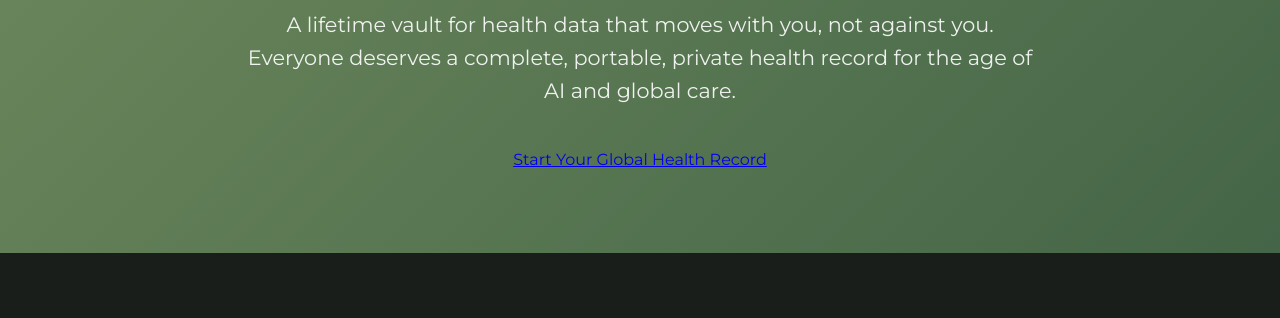
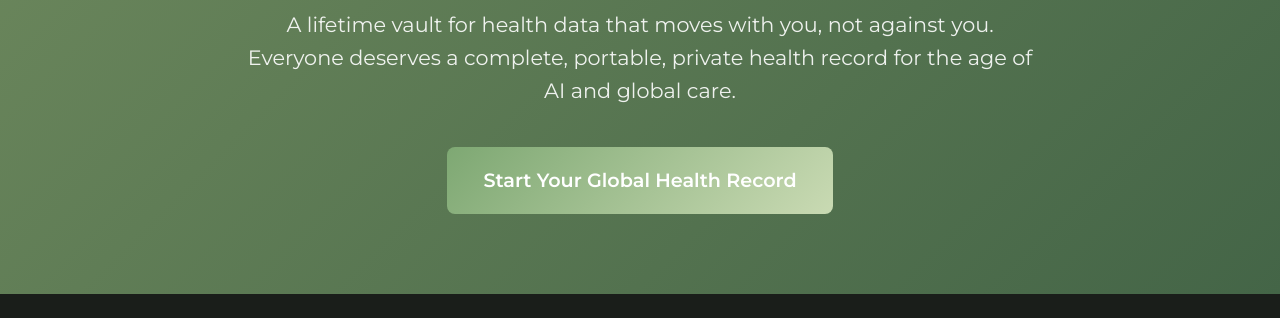
Before and after one commit to A-Healthy-Person/Sante-Certa-Landing, a plain HTML site: page index.html in a window 1280 px wide. Shown: the part 366-684 px from the top of the page. Drawn offline with Linux system fonts and the light colour scheme.

Commit message:
Update index.html

```diff
--- a/index.html
+++ b/index.html
@@ -118,6 +118,35 @@
       background:linear-gradient(135deg,#6f8A5E 0%,#a7bc8f 100%);color:#fff;padding:15px 30px;border:none;border-radius:8px;font-size:1.1rem;font-weight:600;cursor:pointer;width:100%;font-family:'Montserrat',sans-serif;transition:all .3s ease
     }
     .submit-btn:hover{transform:translateY(-2px);box-shadow:0 8px 25px rgba(111,138,94,.3)}
+    /* CTA button */
+.cta-large {
+  display: inline-block;
+  background: linear-gradient(135deg, #7ea873 0%, #c9dab3 100%); /* lighter green */
+  color: #fff;
+  padding: 18px 36px;
+  border: none;
+  border-radius: 8px;
+  font-size: 1.2rem;
+  font-weight: 600;
+  text-decoration: none;
+  transition: all 0.3s ease;
+}
+
+/* keep text from turning purple in any state */
+.cta-large,
+.cta-large:link,
+.cta-large:visited,
+.cta-large:hover,
+.cta-large:active,
+.cta-large:focus {
+  color: #fff;
+}
+
+.cta-large:hover {
+  transform: translateY(-3px);
+  box-shadow: 0 10px 30px rgba(111, 138, 94, 0.4);
+}
+
 
     /* Make policy links never purple & accessible on dark bg */
     .contact-form a,
```
